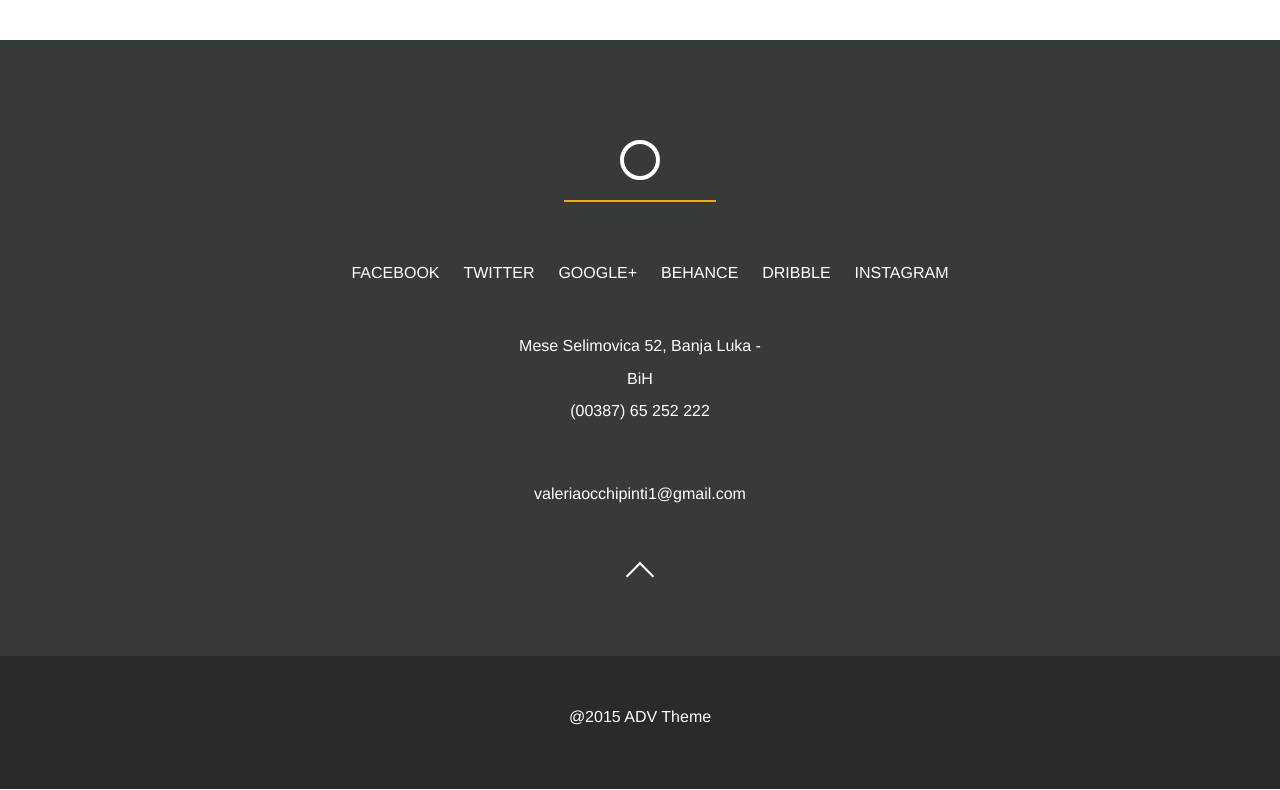
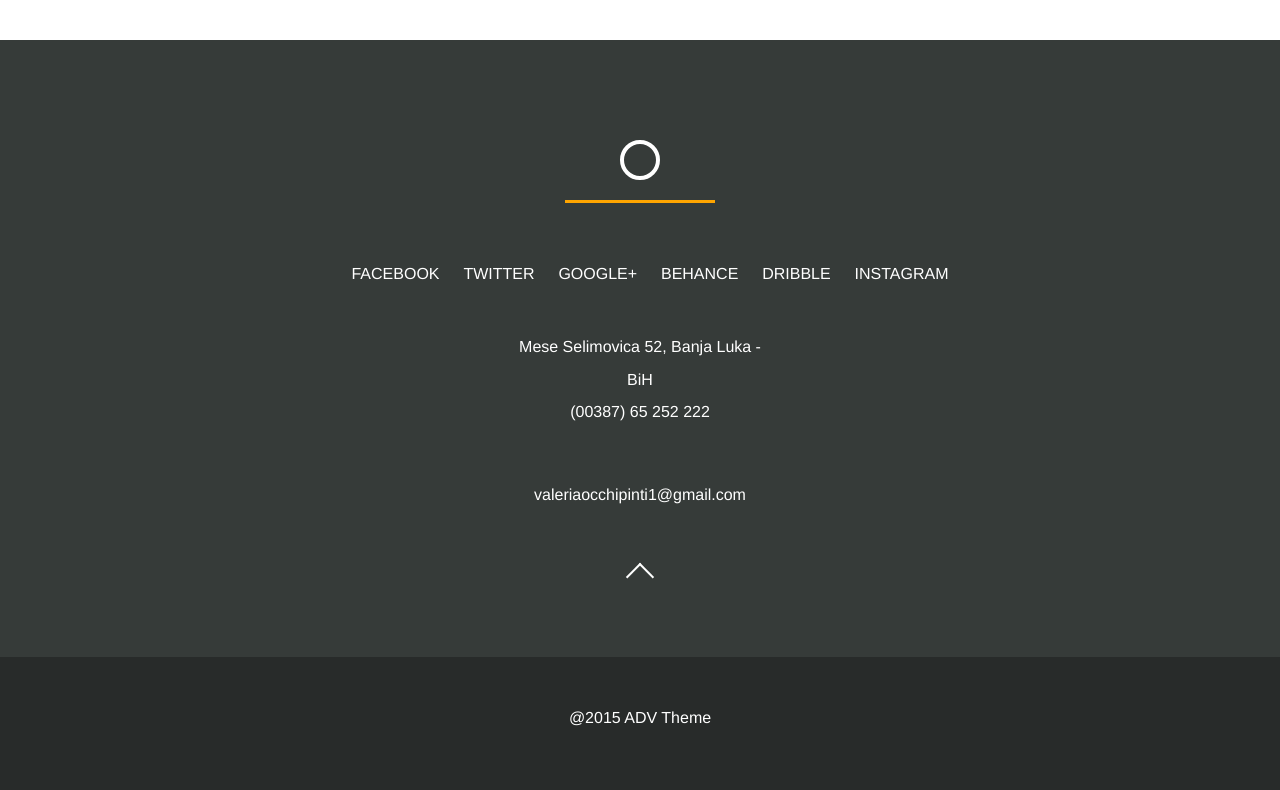
Before and after one commit to valeriavivace/Sito-pasta, a PHP site: page / in a window 1280 px wide. Shown: the part 2200-2990 px from the top of the page. Run offline with PHP 8.4, Linux system fonts and the light colour scheme.

Commit message:
correzione linea-footer

```diff
--- a/css/style.css
+++ b/css/style.css
@@ -136,8 +136,9 @@ header a{
 }
 .linea-footer{
   width: 150px;
-  border: orange solid 1px;
-  text-align: center;
+  height: 3px;
+  background-color: orange;
+  border-top: none;
 }
 footer nav{
   padding: 40px 0;
@@ -149,7 +150,8 @@ footer li{
   display: inline-block;
   padding-left: 20px;
 }
-footer a,footer p{
+footer a,
+footer p{
   color: white;
 }
 #mail{
```
